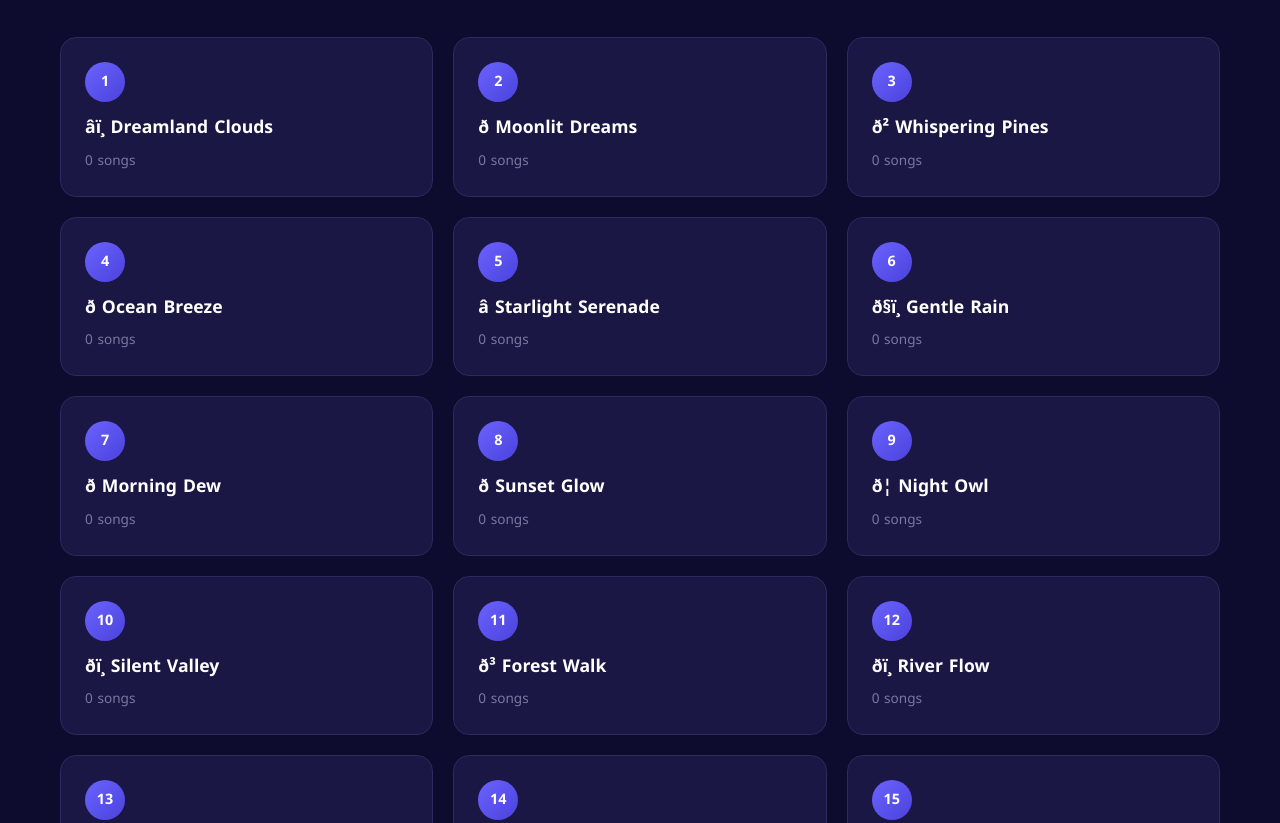
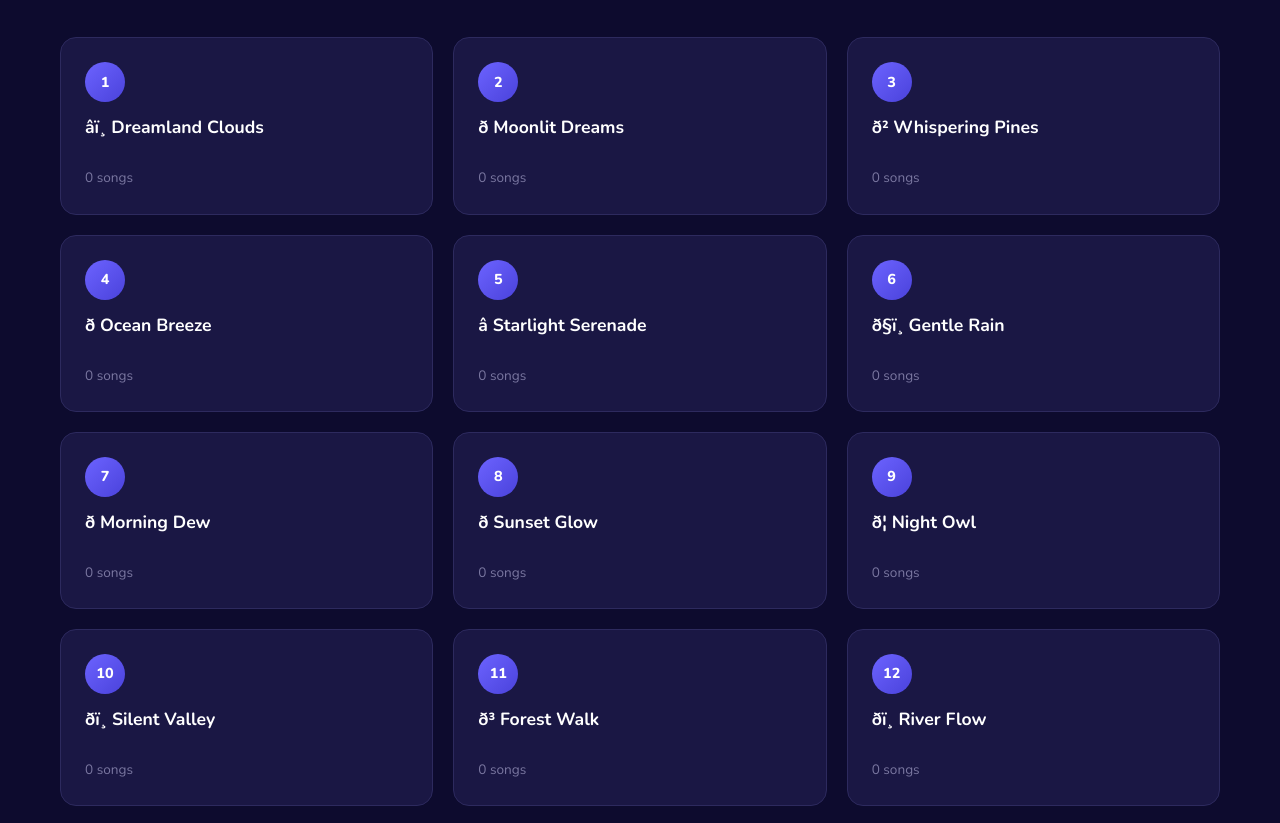
Before and after one commit to galalemad75-creator/sleep-songs-files, a plain HTML site: page index.html in a window 1280 px wide. Shown: the part 917-1740 px from the top of the page. Drawn offline with nearby package versions, Linux system fonts and the light colour scheme; no server answers.

Commit message:
Fix: emoji rendering - add emoji fonts + fix font-family mismatch (Nunito instead of Noto Kufi Arabic)

```diff
--- a/style.v3.css
+++ b/style.v3.css
@@ -24,7 +24,7 @@
     --radius: 16px;
     --radius-sm: 10px;
     --transition: 0.3s cubic-bezier(0.4, 0, 0.2, 1);
-    --font: 'Noto Kufi Arabic', 'Segoe UI', Tahoma, sans-serif;
+    --font: 'Nunito', 'Segoe UI', 'Apple Color Emoji', 'Segoe UI Emoji', 'Noto Color Emoji', Tahoma, sans-serif;
 }
 
 html {
@@ -462,6 +462,9 @@ li {
     font-weight: 700;
     margin-bottom: 8px;
     line-height: 1.5;
+    word-break: break-word;
+    overflow-wrap: break-word;
+    min-height: 2.5em;
 }
 
 .chapter-count {
```
